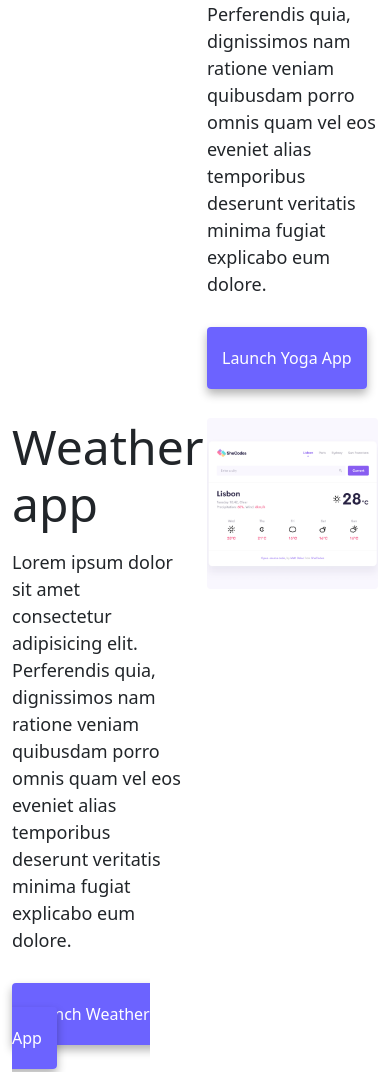
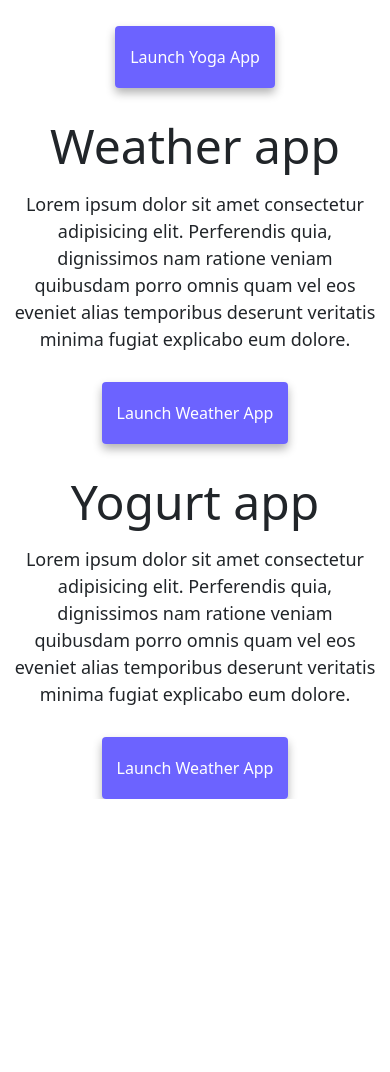
Before and after one commit to rfiamozzini/responsive_homework_week3, a plain HTML site: page index.html in a window 390 px wide. Shown: the part 763-1835 px from the top of the page. After the commit the page ends 1562 px from the top, so only its background shows below. Drawn offline with nearby package versions, Linux system fonts and the light colour scheme.

Commit message:
improve responsive mobile

```diff
--- a/index.html
+++ b/index.html
@@ -7,7 +7,7 @@
     <title>Rebeca Fiamozzini - Front-end developer, based in Amsterdam</title>
     <meta
       name="description"
-      content="Front-end developer, based in Amsterdam - rebecafiamozzini.com"
+      content="Front-end developer student, based in Amsterdam - rebecafiamozzini.com"
     />
     <link
       href="https://cdn.jsdelivr.net/npm/bootstrap@5.0.0-beta2/dist/css/bootstrap.min.css"
@@ -73,14 +73,14 @@
     </div>
     <div class="container">
       <div class="row">
-        <div class="col-6">
+        <div class="col-12 d-none col-sm-6 d-sm-block">
           <img
             src="images/yoga.png"
             class="img-fluid rounded yoga-image"
             alt="yoga-image"
           />
         </div>
-        <div class="col-6">
+        <div class="text-center text-sm-start col-12 col-sm-6">
           <h2 class="mb-3">Yoga app</h2>
           <p>
             Lorem ipsum dolor sit amet consectetur adipisicing elit. Perferendis
@@ -94,7 +94,7 @@
         </div>
       </div>
       <div class="row mt-5">
-        <div class="col-6">
+        <div class="text-center text-sm-start col-12 col-sm-6">
           <h2 class="mb-3">Weather app</h2>
           <p>
             Lorem ipsum dolor sit amet consectetur adipisicing elit. Perferendis
@@ -106,7 +106,7 @@
             <a href="#" class="primary-link">Launch Weather App</a>
           </div>
         </div>
-        <div class="col-6">
+        <div class="col-12 d-none col-sm-6 d-sm-block">
           <img
             src="images/weather.png"
             class="img-fluid rounded"
@@ -115,14 +115,14 @@
         </div>
       </div>
       <div class="row mt-5">
-        <div class="col-6">
+        <div class="col-12 d-none col-sm-6 d-sm-block">
           <img
             src="images/yogurt.png"
             class="img-fluid rounded"
             alt="yogurt-image"
           />
         </div>
-        <div class="col-6">
+        <div class="text-center text-sm-start col-12 col-sm-6">
           <h2 class="mb-3">Yogurt app</h2>
           <p>
             Lorem ipsum dolor sit amet consectetur adipisicing elit. Perferendis
```
